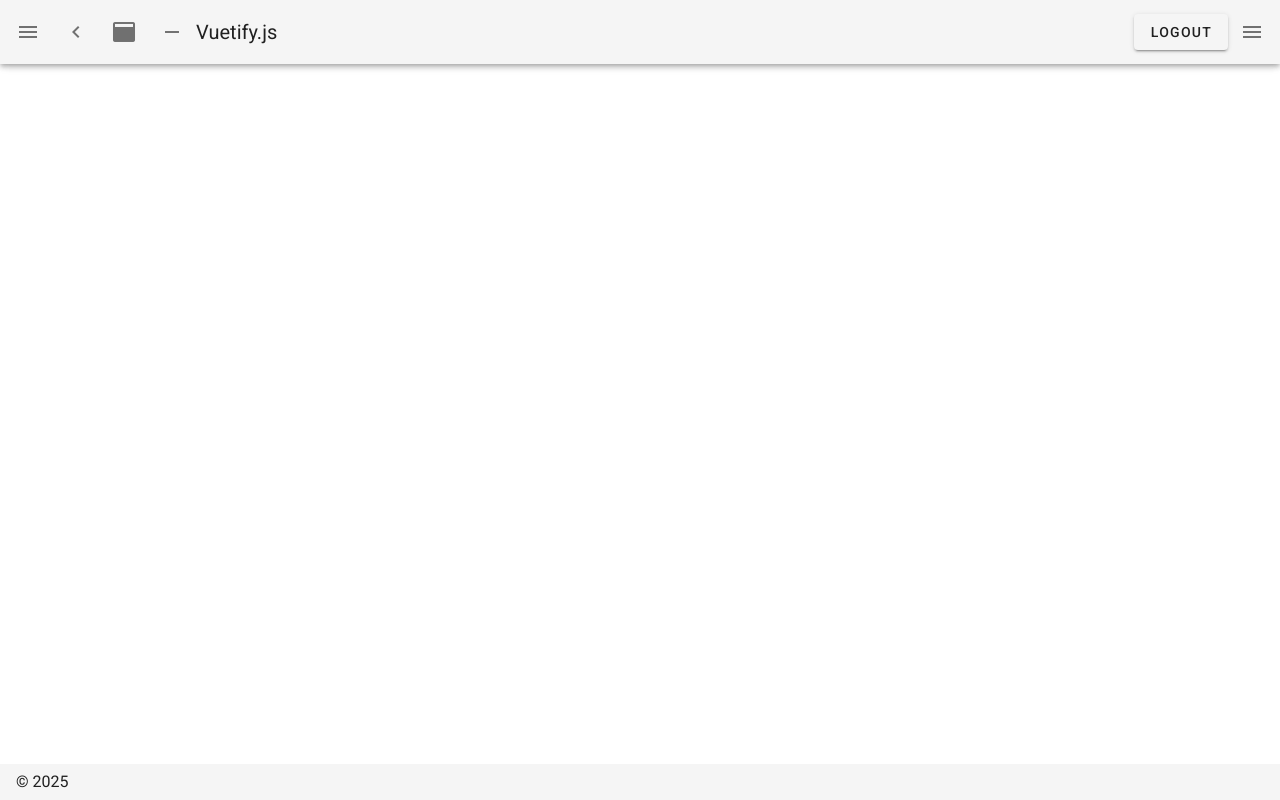
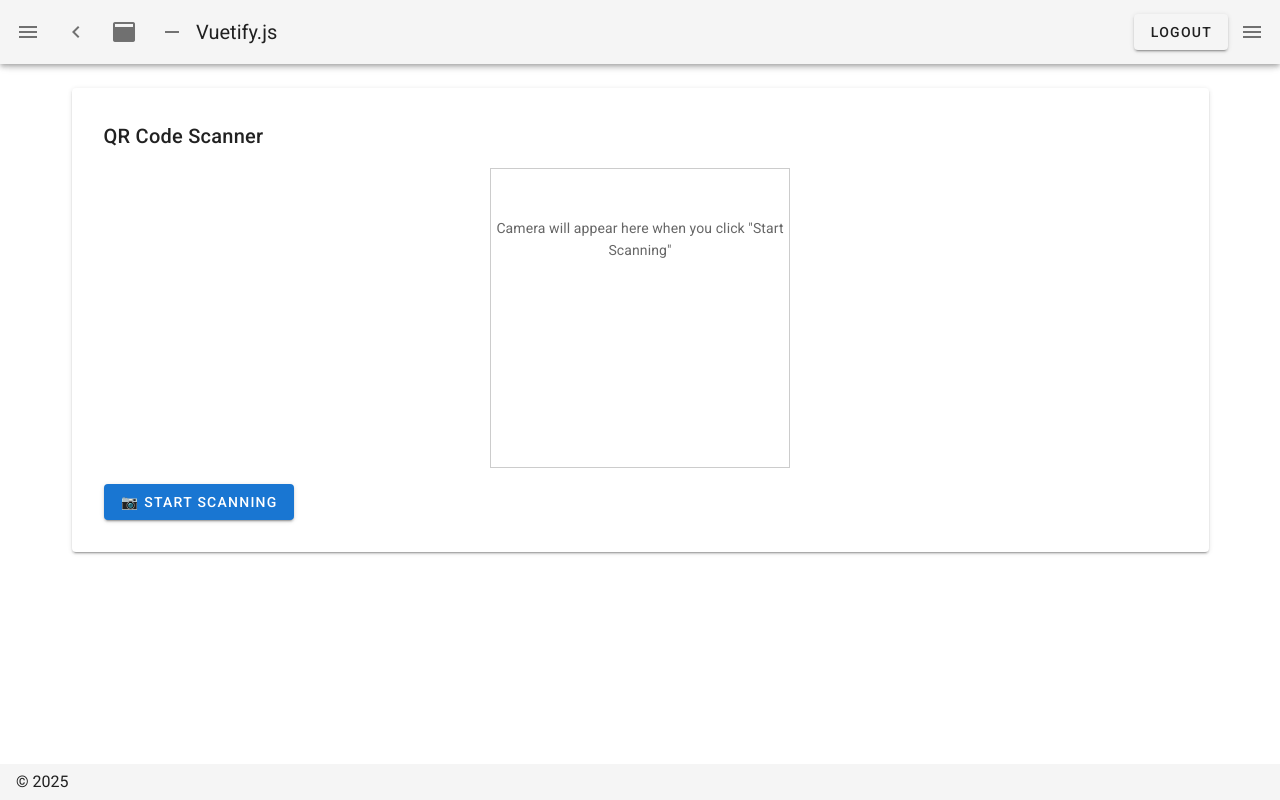
Before and after one commit to kikoman-ui/malig-qr-app, a Nuxt app: page /auth/qrcode2 in a window 1280 px wide. Built offline with nearby package versions, Linux system fonts and the light colour scheme.

Commit message:
relocate qrcode page under auth

```diff
--- a/nuxt.config.js
+++ b/nuxt.config.js
@@ -50,7 +50,7 @@ export default {
       login: '/auth/signin', // Redirect user when not connected
       logout: '/auth/signin', // Redirect user when logout
       callback: '/auth/callback', // callback url after login
-      home: "/qrcode", //After login redirect
+      home: "/auth/qrcode2", //After login redirect
     },
     autoFetchUser: false,
     strategies: {
--- /dev/null
+++ b/pages/auth/qrcode2.vue
@@ -0,0 +1,95 @@
+<template>
+    <v-container>
+      <v-card class="pa-4">
+        <v-card-title>QR Code Scanner</v-card-title>
+        <v-card-text>
+          <div
+            id="reader"
+            style="width: 300px; height: 300px; margin: auto; border: 1px solid #ccc;"
+          >
+            <p v-if="!scanning" class="text-center mt-12">
+              Camera will appear here when you click "Start Scanning"
+            </p>
+          </div>
+
+          <div class="mt-4">
+            <v-btn
+              v-if="!scanning"
+              color="primary"
+              @click="startScanner"
+            >
+              📷 Start Scanning
+            </v-btn>
+
+            <v-btn
+              v-if="scanning"
+              color="red"
+              @click="stopScanner"
+            >
+              🛑 Stop Scanning
+            </v-btn>
+          </div>
+
+          <div v-if="result" class="mt-4">
+            <v-alert type="success">
+              ✅ Scanned QR Code: <strong>{{ result }}</strong>
+            </v-alert>
+          </div>
+        </v-card-text>
+      </v-card>
+    </v-container>
+  </template>
+
+  <script>
+  import { Html5Qrcode } from 'html5-qrcode'
+
+  export default {
+    data () {
+      return {
+        result: null,
+        html5QrCode: null,
+        scanning: false
+      }
+    },
+    methods: {
+      startScanner () {
+        this.scanning = true
+        console.log("Starting QR scanner…")
+
+        this.html5QrCode = new Html5Qrcode("reader")
+        this.html5QrCode.start(
+          { facingMode: "environment" },
+          {
+            fps: 10,
+            qrbox: { width: 250, height: 250 }
+          },
+          decodedText => {
+            this.result = decodedText
+            this.stopScanner()
+          },
+          errorMessage => {
+            // optional: console.warn(errorMessage)
+          }
+        ).catch(err => {
+          console.error("Unable to start scanning:", err)
+          this.scanning = false
+        })
+      },
+
+      stopScanner () {
+        if (this.html5QrCode) {
+          this.html5QrCode.stop().then(() => {
+            console.log("Scanner stopped.")
+            this.html5QrCode.clear()
+            this.scanning = false
+          }).catch(err => {
+            console.error("Failed to stop scanner:", err)
+          })
+        }
+      }
+    },
+    beforeDestroy () {
+      this.stopScanner()
+    }
+  }
+  </script>
```
